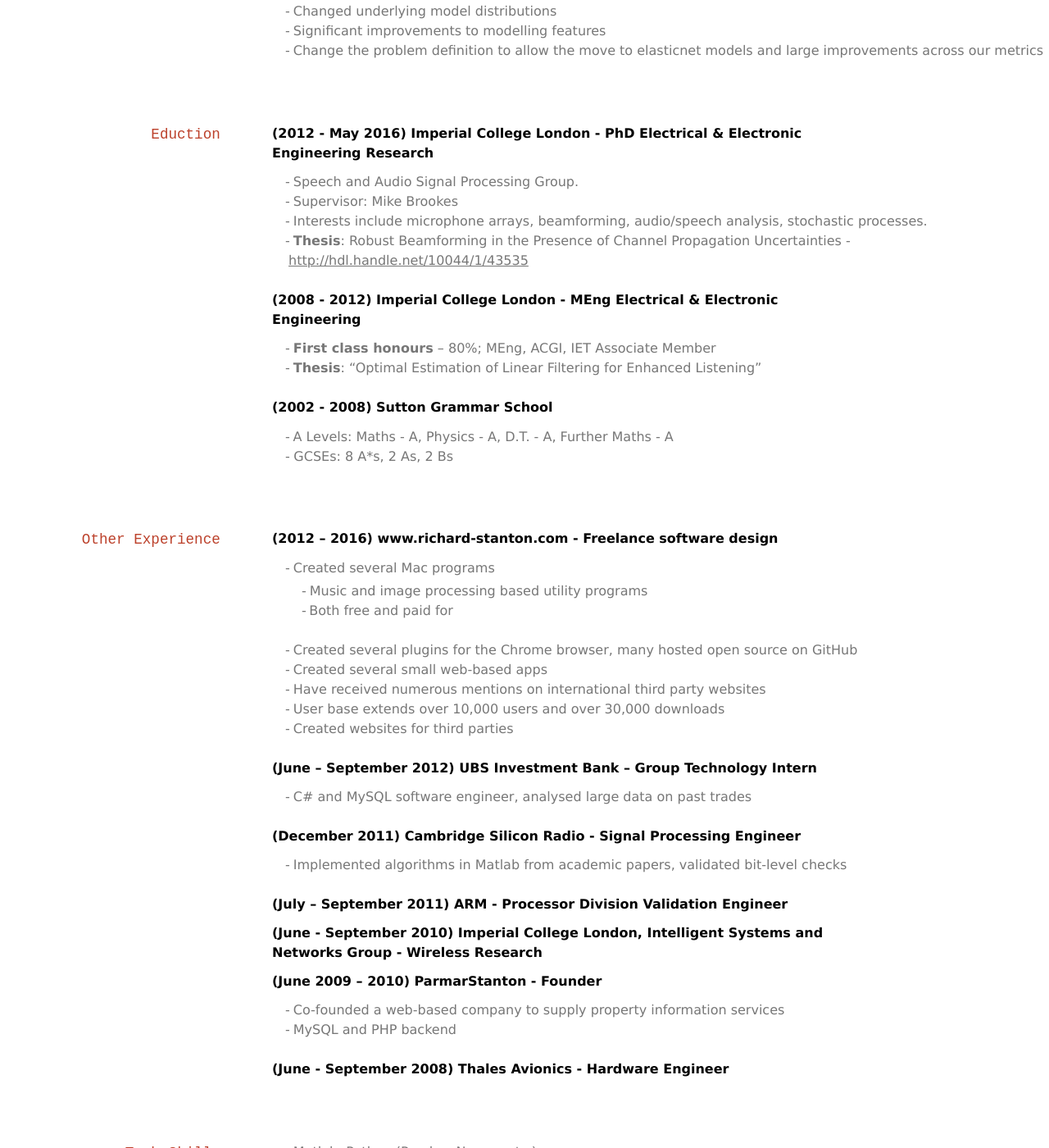
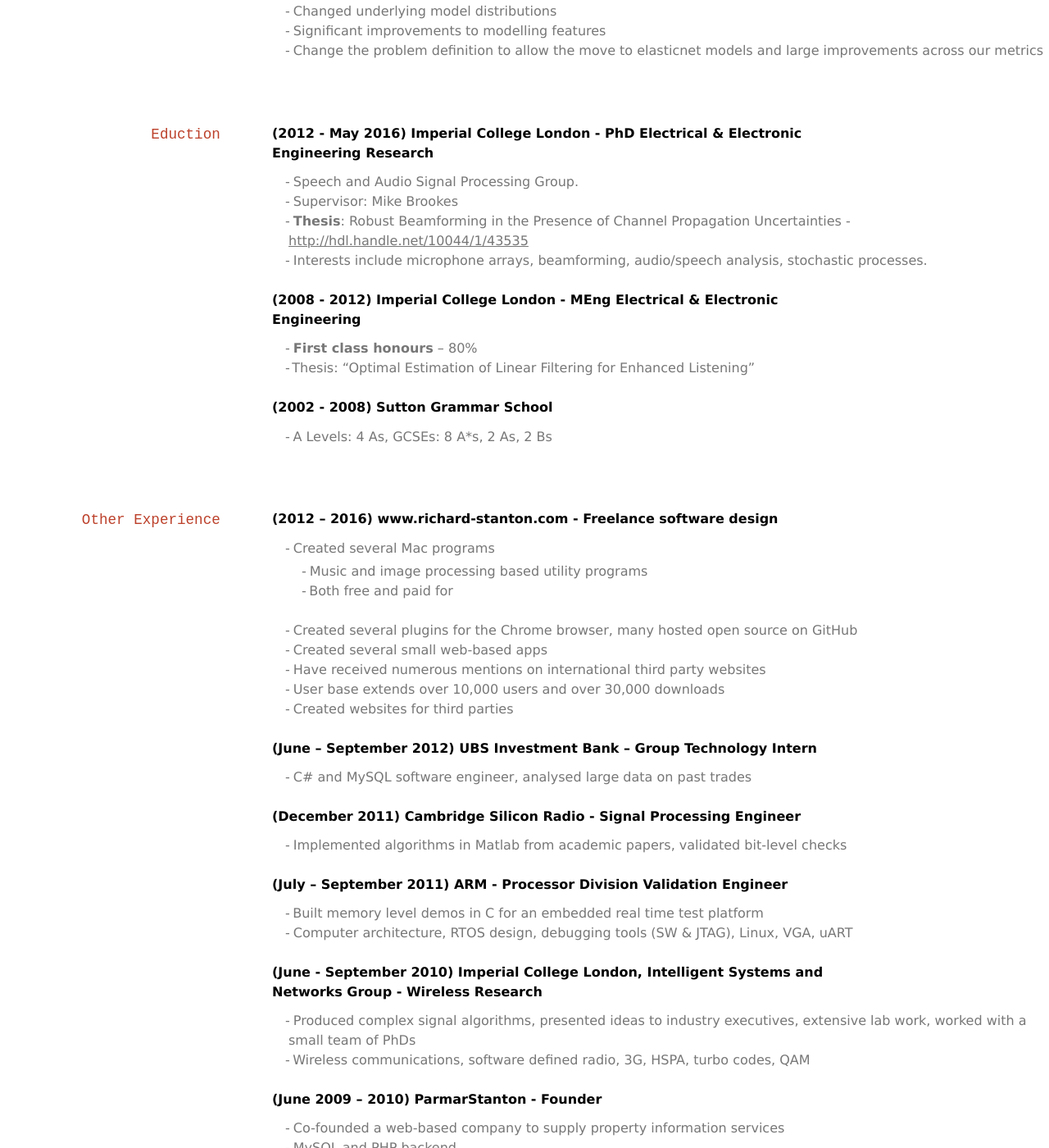
Before and after one commit to stanton119/cv, a Jekyll site: the page built from index.md, in a window 1280 px wide and 1400 px high, scrolled down 705 px. Shown: the whole window at 82% size. Built offline with Jekyll 4.4.1, drawn with Linux system fonts in a browser that asks for light colours; some of the changed text lies outside the part shown.

Commit message:
CV update

```diff
--- a/index.md
+++ b/index.md
@@ -43,8 +43,8 @@ Significant projects include:
 **(2012 - May 2016) Imperial College London - PhD Electrical & Electronic Engineering Research**
 * Speech and Audio Signal Processing Group.
 * Supervisor: Mike Brookes
+* **Thesis**: Robust Beamforming in the Presence of Channel Propagation Uncertainties - <http://hdl.handle.net/10044/1/43535>
 * Interests include microphone arrays, beamforming, audio/speech analysis, stochastic processes.
-* **Thesis**: Robust Beamforming in the Presence of Channel Propagation Uncertainties - <http://hdl.handle.net/10044/1/43535>
 
 <!-- * Journal papers
     * Robust Power Domain Beamforming, pending.
@@ -57,12 +57,11 @@ Significant projects include:
 * IEEE Student member, IET Student member -->
 
 **(2008 - 2012) Imperial College London - MEng Electrical & Electronic Engineering**
-* **First class honours** – 80%; MEng, ACGI, IET Associate Member
-* **Thesis**: “Optimal Estimation of Linear Filtering for Enhanced Listening”
+* **First class honours** – 80%
+* Thesis: “Optimal Estimation of Linear Filtering for Enhanced Listening”
 
 **(2002 - 2008) Sutton Grammar School**
-* A Levels:	Maths - A, Physics - A, D.T. - A, Further Maths - A
-* GCSEs:	8 A*s, 2 As, 2 Bs
+* A Levels:	4 As, GCSEs: 8 A*s, 2 As, 2 Bs
 
 ## Other Experience
 **(2012 – 2016)	www.richard-stanton.com - Freelance software design**
@@ -83,19 +82,36 @@ Significant projects include:
 * Implemented algorithms in Matlab from academic papers, validated bit-level checks
 
 **(July – September 2011) ARM - Processor Division Validation Engineer**
+* Built memory level demos in C for an embedded real time test platform
+* Computer architecture, RTOS design, debugging tools (SW & JTAG), Linux, VGA, uART
 
 **(June - September 2010) Imperial College London, Intelligent Systems and Networks Group - Wireless Research**
+* Produced complex signal algorithms, presented ideas to industry executives, extensive lab work, worked with a small team of PhDs
+* Wireless communications, software defined radio, 3G, HSPA, turbo codes, QAM
 
 **(June 2009 – 2010) ParmarStanton - Founder**
 * Co-founded a web-based company to supply property information services
 * MySQL and PHP backend
 
 **(June - September 2008) Thales Avionics - Hardware Engineer**
+* Produced several analogue systems both in a team and independently to strict deadlines and specifications for use on military aircraft
 
 ## Tech Skills
 * Matlab, Python (Pandas, Numpy etc.)
+* Data cleaning and visualisation
 * Stats - regression modelling, Bayesian stats, machine learning
-* Git, SQL server, Jira/Confluence
+* Git, SQL server, Jira/Confluence, Markdown
+
+
+<!-- Google Cloud/AWS
+Slack
+VSCode
+Other languages used: Javascript, C++, PHP, Swift, Objective-C, HTML/CSS, C#, MySQL
+Other stuff: Microsoft Office, Adobe Creative Suite, Agile SCRUM
+Matlab, Python (Pandas, Numpy etc.)
+Stats - regression modelling, Bayesian stats, machine learning
+Git, SQL server, Jira/Confluence   -->
+
 
 <!-- Pandas, numpy, scikit, matplotlib, seaborn, hvplot, tensorflow, flask -->
 
```
